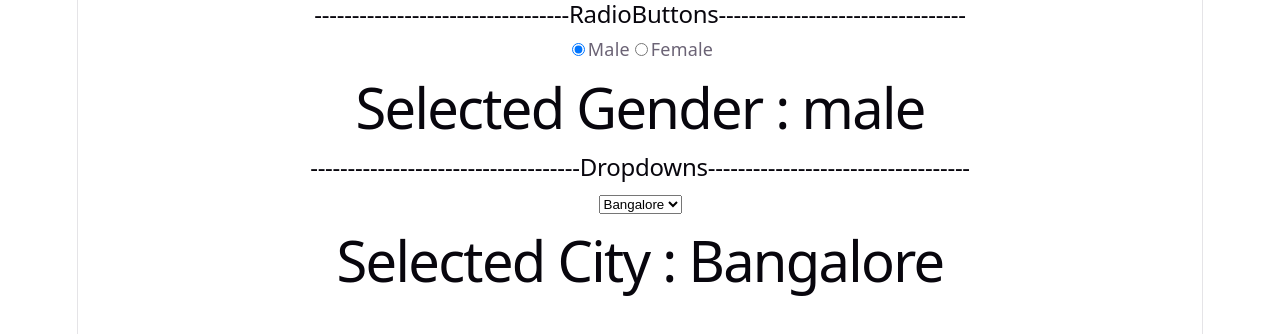
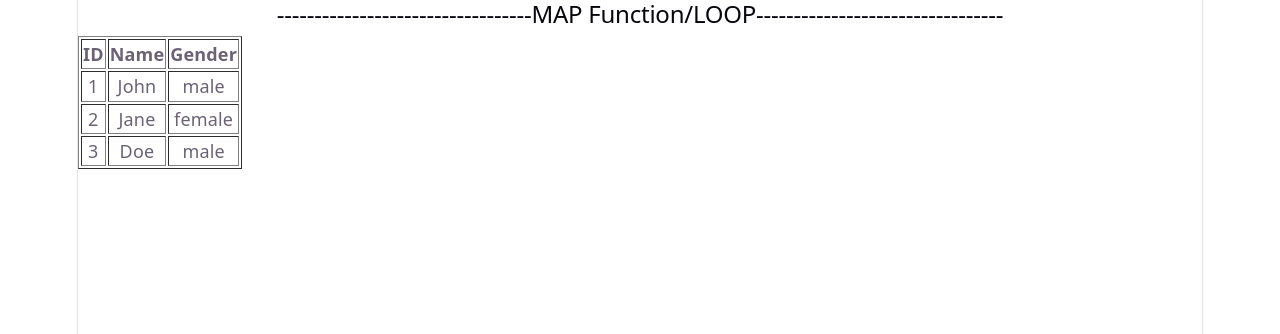
Before and after one commit to vidyashevale24/react-blog, a React (Vite) app: page / in a window 1280 px wide. Shown: the top 334 px of the page. Built offline with nearby package versions, Linux system fonts and the light colour scheme.

Commit message:
Map Function

```diff
--- a/src/App.jsx
+++ b/src/App.jsx
@@ -1,28 +1,38 @@
-import { useState } from 'react'
+import { use, useState } from 'react'
 import './App.css'
 
 function App() {
-	const[gender, setGender] = useState('male');
-	const[city, setCity] = useState('Bangalore');
+	const [gender, setGender] = useState('male');
+	const userdata = [
+		{ id: 1, name: 'John', gender: 'male' },
+		{ id: 2, name: 'Jane', gender: 'female' },
+		{ id: 3, name: 'Doe', gender: 'male' }
+	];
 	return (
-			<div>
-				<h2>----------------------------------RadioButtons---------------------------------</h2>
-				<input type="radio" onChange={(event)=>setGender(event.target.value)} checked={gender === 'male'} id="male" name="gender" value="male" />
-				<label htmlFor="male">Male</label>
-				<input type="radio" onChange={(event)=>setGender(event.target.value)} checked={gender === 'female'} id="female" name="gender" value="female" />
-				<label htmlFor="female">Female</label>
+		<div >
+			<h2>----------------------------------MAP Function/LOOP---------------------------------</h2>
 
-				<h1>Selected Gender : {gender}</h1>
-
-				<h2>------------------------------------Dropdowns-----------------------------------</h2>
-				<select onChange={(event)=>setCity(event.target.value)} defaultValue={'Bangalore'}>
-					<option value="Delhi">Delhi</option>
-					<option value="Mumbai">Mumbai</option>
-					<option value="Bangalore">Bangalore</option>
-				</select>
-
-				<h1>Selected City : {city}</h1>
-			</div>
+			<table border="1">
+				<thead>
+					<tr>
+						<th>ID</th>
+						<th>Name</th>
+						<th>Gender</th>
+					</tr>
+				</thead>
+				<tbody>
+					{
+						userdata.map((user) => (
+							<tr key={user.id}>
+								<td>{user.id}</td>
+								<td>{user.name}</td>
+								<td>{user.gender}</td>
+							</tr>
+						))
+					}
+				</tbody>
+			</table>
+		</div>
 	)
 }
 
```
